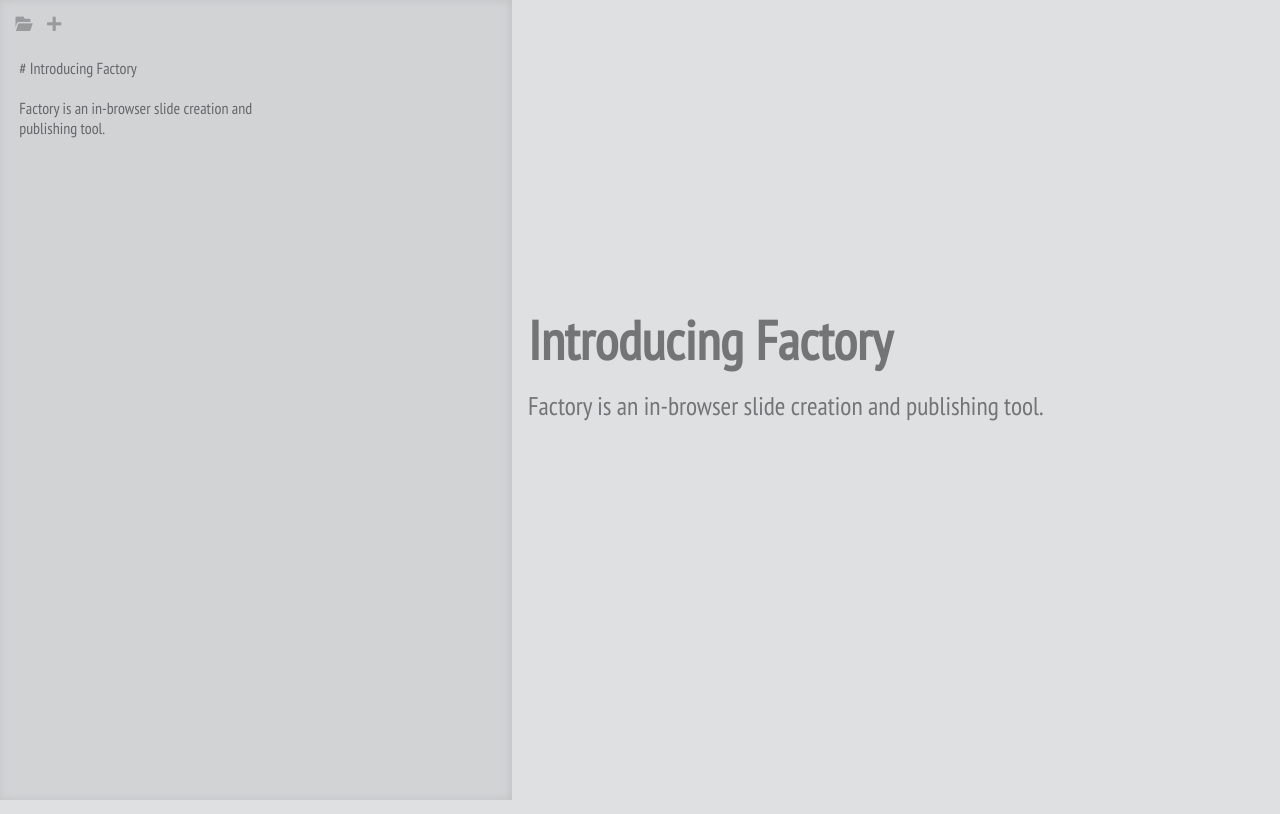
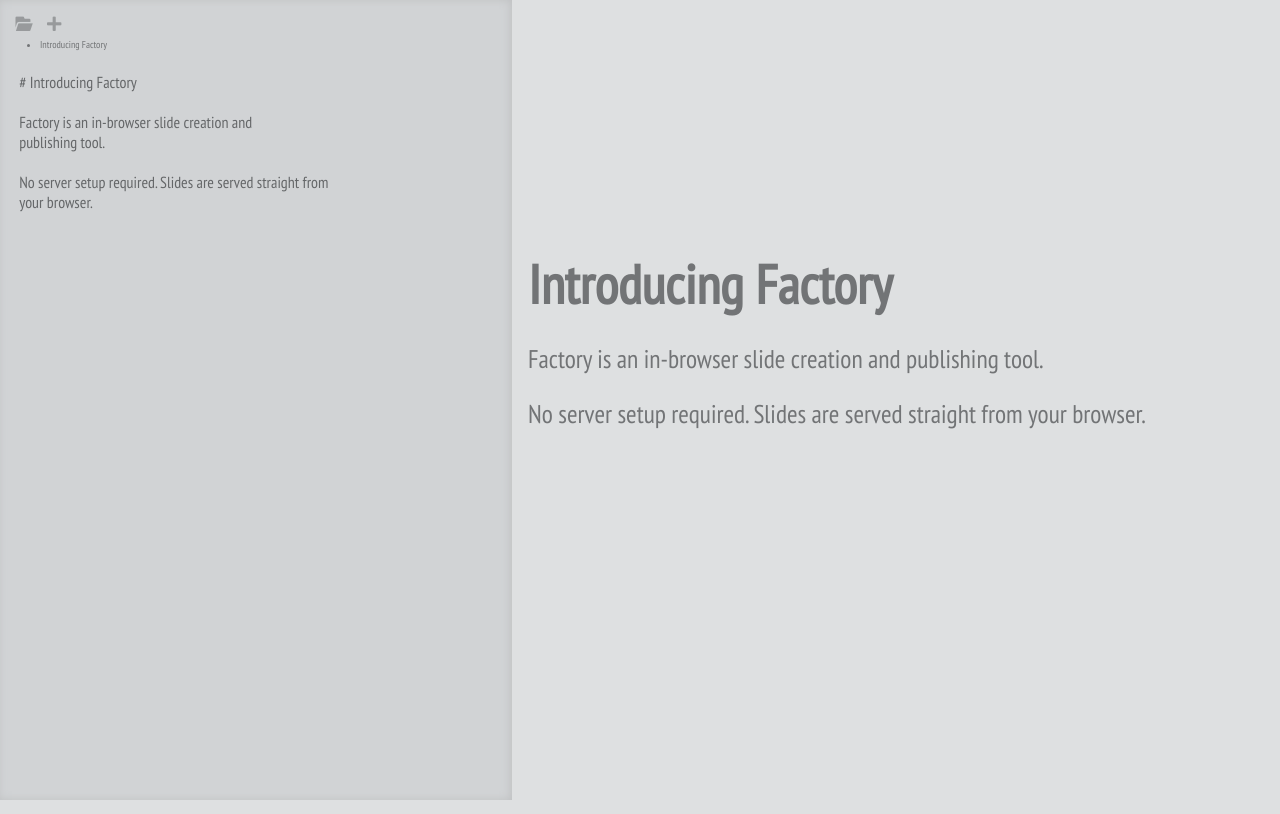
Before and after one commit to juliocesar/factory, a plain HTML site: page public/index.html in a window 1280 px wide. Drawn offline with Linux system fonts and the light colour scheme.

Commit message:
SlidesBrowser, lots of comments all over

```diff
--- a/public/javascripts/factory.js
+++ b/public/javascripts/factory.js
@@ -1,6 +1,6 @@
 // Generated by CoffeeScript 1.3.3
 (function() {
-  var DEFAULT_SLIDE, Editor, SlideViewer,
+  var DEFAULT_SLIDE, Editor, SlideViewer, SlidesBrowser,
     __hasProp = {}.hasOwnProperty,
     __extends = function(child, parent) { for (var key in parent) { if (__hasProp.call(parent, key)) child[key] = parent[key]; } function ctor() { this.constructor = child; } ctor.prototype = parent.prototype; child.prototype = new ctor(); child.__super__ = parent.prototype; return child; };
 
@@ -8,7 +8,7 @@
 
   _.extend(Factory, Backbone.Events);
 
-  DEFAULT_SLIDE = "# Introducing Factory\n\nFactory is an in-browser slide creation and\npublishing tool.";
+  DEFAULT_SLIDE = "# Introducing Factory\n\nFactory is an in-browser slide creation and\npublishing tool.\n\nNo server setup required. Slides are served straight from\nyour browser.";
 
   Editor = (function(_super) {
 
@@ -60,7 +60,8 @@
       this._currentSlide = $slide = $(this.make('div', {
         "class": 'slide'
       }));
-      return this.$el.append($slide);
+      this.$el.append($slide);
+      return Factory.trigger('newslide', $slide);
     };
 
     SlideViewer.prototype.currentSlide = function() {
@@ -76,6 +77,35 @@
 
   })(Backbone.View);
 
+  SlidesBrowser = (function(_super) {
+
+    __extends(SlidesBrowser, _super);
+
+    function SlidesBrowser() {
+      return SlidesBrowser.__super__.constructor.apply(this, arguments);
+    }
+
+    SlidesBrowser.prototype.initialize = function() {
+      var _this = this;
+      return Factory.on('newslide', function($slide) {
+        return _this.addSlide($slide);
+      });
+    };
+
+    SlidesBrowser.prototype.addSlide = function($slide) {
+      var $li;
+      $li = this.make('li', {}, this.makeSummary($slide));
+      return this.$el.append($li);
+    };
+
+    SlidesBrowser.prototype.makeSummary = function($slide) {
+      return $slide.find('*:first-child').text();
+    };
+
+    return SlidesBrowser;
+
+  })(Backbone.View);
+
   $(function() {
     Factory.Editor = new Editor({
       el: $('.writing textarea')
@@ -83,7 +113,11 @@
     Factory.SlideViewer = new SlideViewer({
       el: $('.slide-container')
     });
-    return Factory.trigger('editor:updated', $('.writing textarea').val());
+    Factory.SlidesBrowser = new SlidesBrowser({
+      el: $('.authoring .slides')
+    });
+    Factory.trigger('editor:updated', $('.writing textarea').val());
+    return Factory.SlidesBrowser.addSlide($('.slide'));
   });
 
 }).call(this);
--- a/sass/type.scss
+++ b/sass/type.scss
@@ -16,12 +16,12 @@
   margin: 0;
 
   h1 {
-    margin: 0 0 .6rem 0;
+    margin: 0 0 1.2rem 0;
     font-size: 3.4rem;
   }
 
   p {
-    margin: 0 0 .6rem 0;
+    margin: 1.2rem 0 1.2rem 0;
     font-size: 1.6rem;
   }
 }
```
Also changed, not shown: coffeescripts/factory.coffee (+32 -3 lines), public/stylesheets/factory.css.
